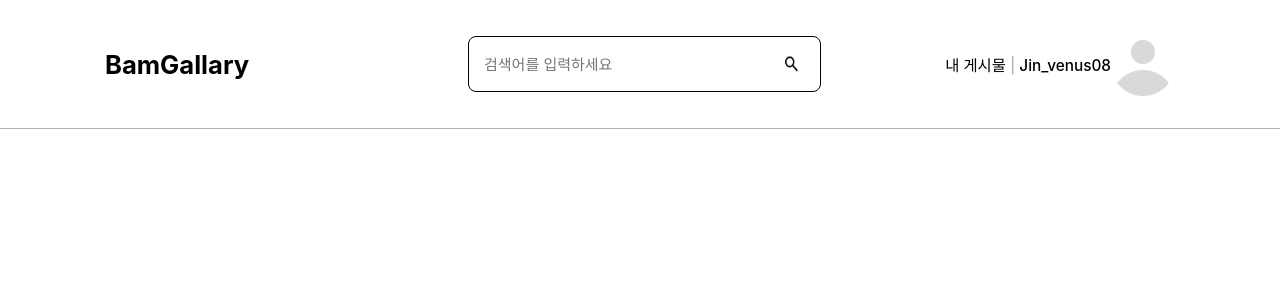
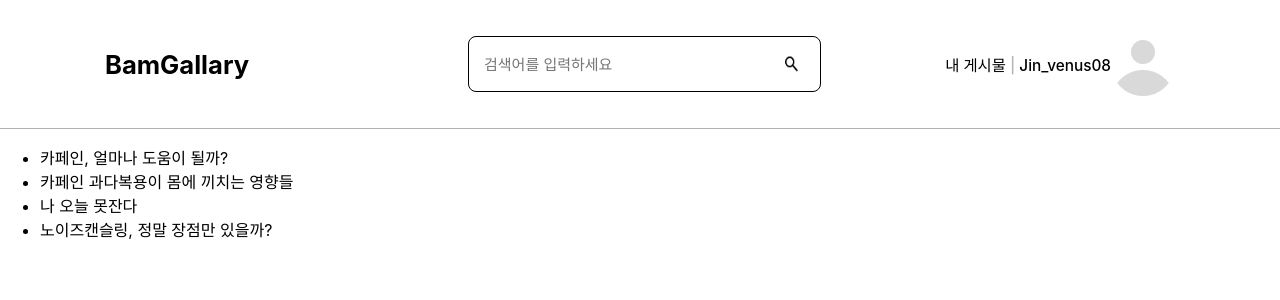
Before and after one commit to gomdoliro2/f_e-repository, a React (Create React App) app in the folder gomdorilo/: page / in a window 1280 px wide. Shown: the top 300 px of the page. Built offline with nearby package versions, Linux system fonts and the light colour scheme.

Commit message:
FIX :: 검색창 자동 완성 시 뜨는 푸른배경 및 테두리 제거

```diff
--- a/gomdorilo/src/App.css
+++ b/gomdorilo/src/App.css
@@ -24,6 +24,15 @@
   width: 70%;
   height: 100%;
   margin-left: 18%;
+  -webkit-tap-highlight-color: transparent;
+}
+
+input:focus {
+  outline:none;
+}
+
+input:-webkit-autofill {
+  -webkit-box-shadow: 0 0 0 500px #fff inset !important;
 }
 
 #search-bar {
@@ -60,3 +69,10 @@ span {
 #face-icon {
   display: flex;
 }
+
+.type {
+  display: flex;
+  color: #000;
+  width: 20%;
+  height: 30%;
+}
--- a/gomdorilo/src/App.js
+++ b/gomdorilo/src/App.js
@@ -8,6 +8,10 @@ function App() {
   const [isLoggedIn, setIsLoggedIn] = useState(true);
   const [searchTerm, setSearchTerm] = useState('');
   const [posts, setPosts] = useState([
+    '카페인, 얼마나 도움이 될까?',
+    '카페인 과다복용이 몸에 끼치는 영향들',
+    '나 오늘 못잔다',
+    '노이즈캔슬링, 정말 장점만 있을까?'
   ]);
   const [filteredPosts, setFilteredPosts] = useState(posts);
 
@@ -38,6 +42,9 @@ function App() {
           ))}
         </ul>
       </div>
+      <div class="type">
+
+      </div>
     </div>
   );
 }
```
